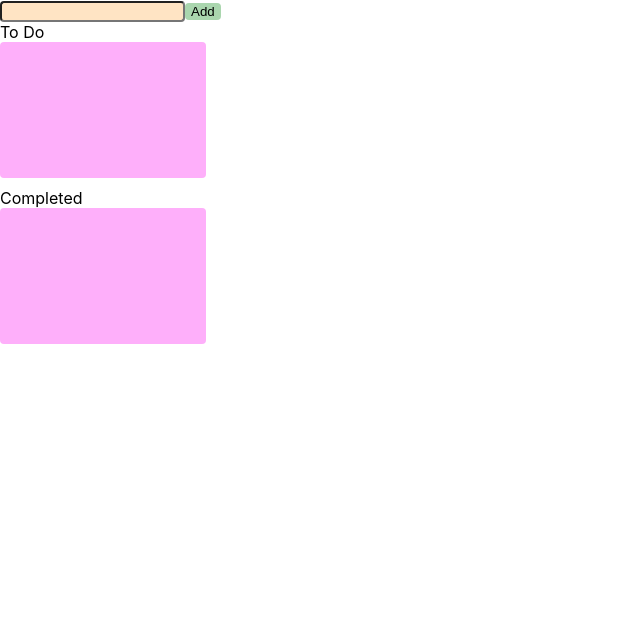
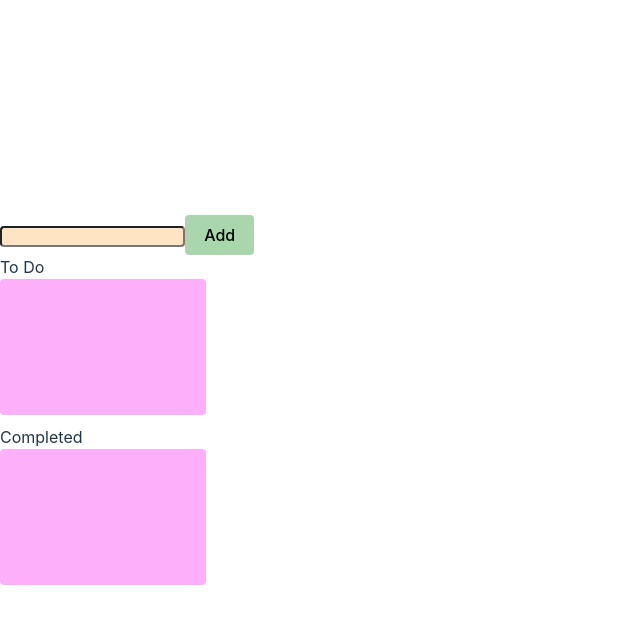
Before and after one commit to klementina1809/project, a React (Create React App) app in the folder my-app/: page / in a window 1280 px wide. Shown: the top 624 px of the page, without its empty margins (0-640 px from the left). Built offline with nearby package versions, Linux system fonts and the light colour scheme.

Commit message:
Css carino

```diff
--- a/my-app/src/index.css
+++ b/my-app/src/index.css
@@ -1,13 +1,68 @@
-body {
-  margin: 0;
-  font-family: -apple-system, BlinkMacSystemFont, 'Segoe UI', 'Roboto', 'Oxygen',
-    'Ubuntu', 'Cantarell', 'Fira Sans', 'Droid Sans', 'Helvetica Neue',
-    sans-serif;
-  -webkit-font-smoothing: antialiased;
-  -moz-osx-font-smoothing: grayscale;
+:root {
+	font-family: Inter, system-ui, Avenir, Helvetica, Arial, sans-serif;
+	line-height: 1.5;
+	font-weight: 400;
+
+	color-scheme: light dark;
+	color: rgba(255, 255, 255, 0.87);
+	background-color: #242424;
+
+	font-synthesis: none;
+	text-rendering: optimizeLegibility;
+	-webkit-font-smoothing: antialiased;
+	-moz-osx-font-smoothing: grayscale;
 }
 
-code {
-  font-family: source-code-pro, Menlo, Monaco, Consolas, 'Courier New',
-    monospace;
+a {
+	font-weight: 500;
+	color: #646cff;
+	text-decoration: inherit;
 }
+a:hover {
+	color: #535bf2;
+}
+
+body {
+	margin: 0;
+	display: flex;
+	place-items: center;
+	min-width: 320px;
+	min-height: 100vh;
+}
+
+h1 {
+	font-size: 3.2em;
+	line-height: 1.1;
+}
+
+button {
+	border-radius: 8px;
+	border: 1px solid transparent;
+	padding: 0.6em 1.2em;
+	font-size: 1em;
+	font-weight: 500;
+	font-family: inherit;
+	background-color: #1a1a1a;
+	cursor: pointer;
+	transition: border-color 0.25s;
+}
+button:hover {
+	border-color: #646cff;
+}
+button:focus,
+button:focus-visible {
+	outline: 4px auto -webkit-focus-ring-color;
+}
+
+@media (prefers-color-scheme: light) {
+	:root {
+		color: #213547;
+		background-color: #ffffff;
+	}
+	a:hover {
+		color: #747bff;
+	}
+	button {
+		background-color: #f9f9f9;
+	}
+}
```
